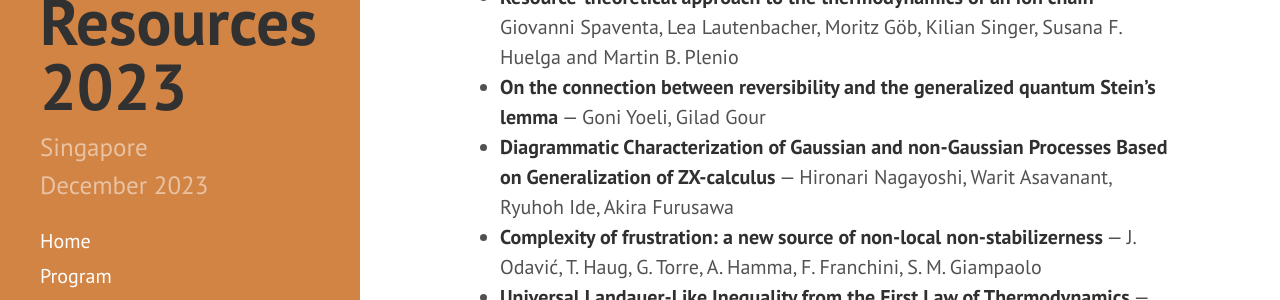
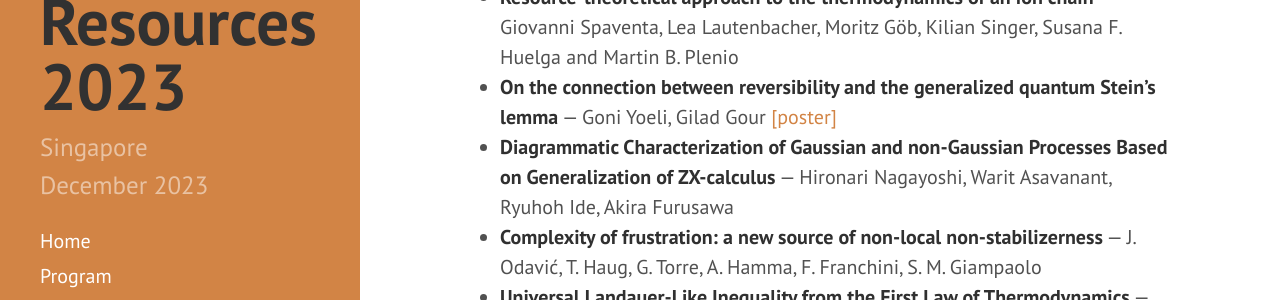
Before and after one commit to RyujiPat2/RyujiPat2.github.io, a Jekyll site: the page built from posters.md, in a window 1280 px wide and 900 px high, scrolled down 472 px. Shown: the part 156-456 px from the top of the window. Built offline with Jekyll 4.4.1, drawn with Linux system fonts in a browser that asks for light colours; nearby versions of some CDN libraries.

Commit message:
Update posters.md

```diff
--- a/posters.md
+++ b/posters.md
@@ -17,7 +17,7 @@ Poster sessions take place on Monday and Tuesday in the foyer just outside the B
 * **Designer Bell states and quantum-cryptography via single-particle quantum walks** &mdash; Dinesh Kumar Panda and Colin Benjamin
 * **Estimation of Gaussian random displacement using non-Gaussian states** &mdash; Fumiya Hanamura, Warit Asavanant, Kosuke Fukui, Shunya Konno, and Akira Furusawa
 * **Resource-theoretical approach to the thermodynamics of an ion chain** &mdash; Giovanni Spaventa, Lea Lautenbacher, Moritz Göb, Kilian Singer, Susana F. Huelga and Martin B. Plenio
-* **On the connection between reversibility and the generalized quantum Stein's lemma** &mdash; Goni Yoeli, Gilad Gour
+* **On the connection between reversibility and the generalized quantum Stein's lemma** &mdash; Goni Yoeli, Gilad Gour<a href="https://drive.google.com/file/d/13_SSskjDWkfnhRtwTuAH0yiCf1-IWZNr/view?usp=sharing">&nbsp;[poster]</a>
 * **Diagrammatic Characterization of Gaussian and non-Gaussian Processes Based on Generalization of ZX-calculus** &mdash; Hironari Nagayoshi, Warit Asavanant, Ryuhoh Ide, Akira Furusawa
 * **Complexity of frustration: a new source of non-local non-stabilizerness** &mdash; J. Odavić, T. Haug, G. Torre, A. Hamma, F. Franchini, S. M. Giampaolo
 * **Universal Landauer-Like Inequality from the First Law of Thermodynamics** &mdash; Junjie Liu, Hanlin Nie
```
